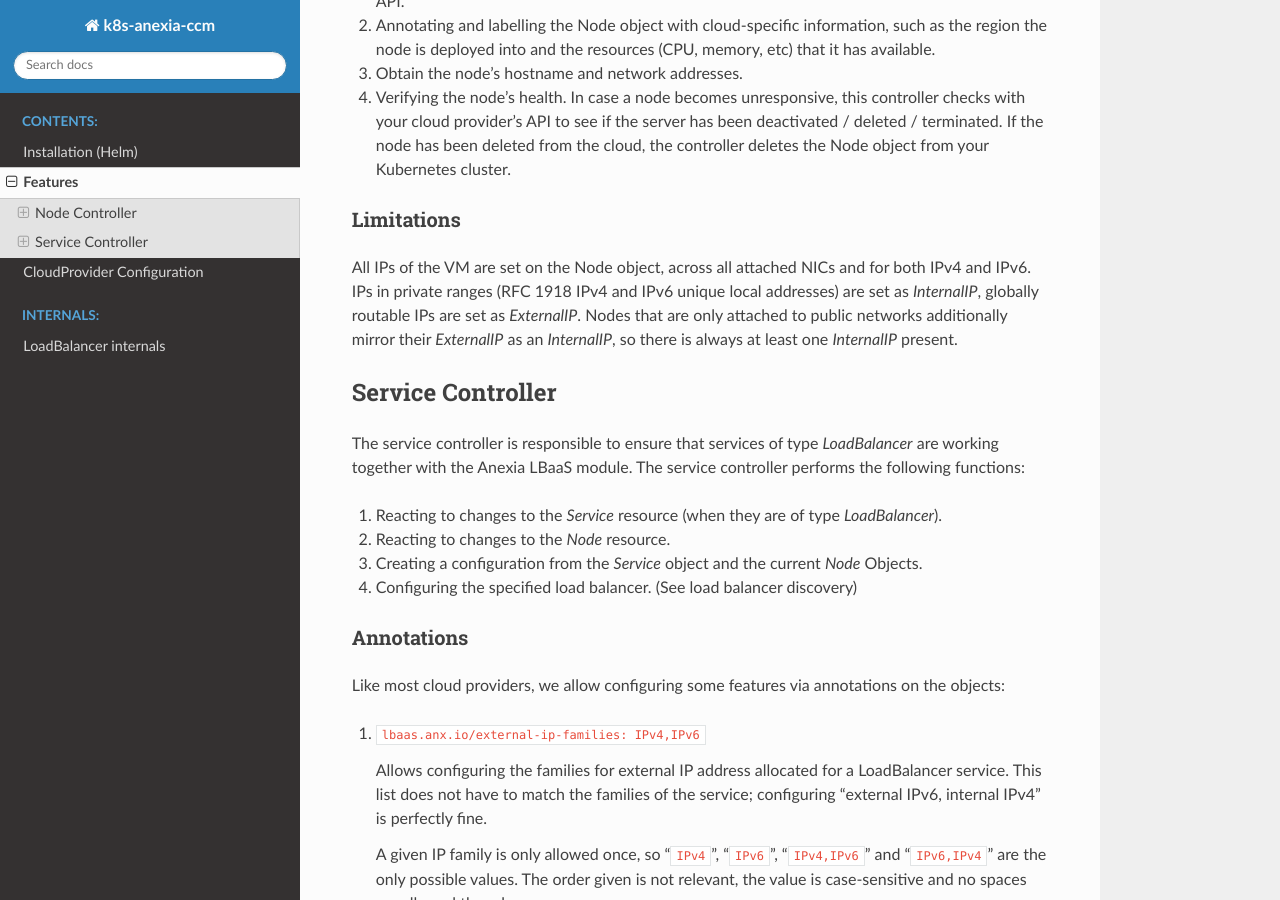
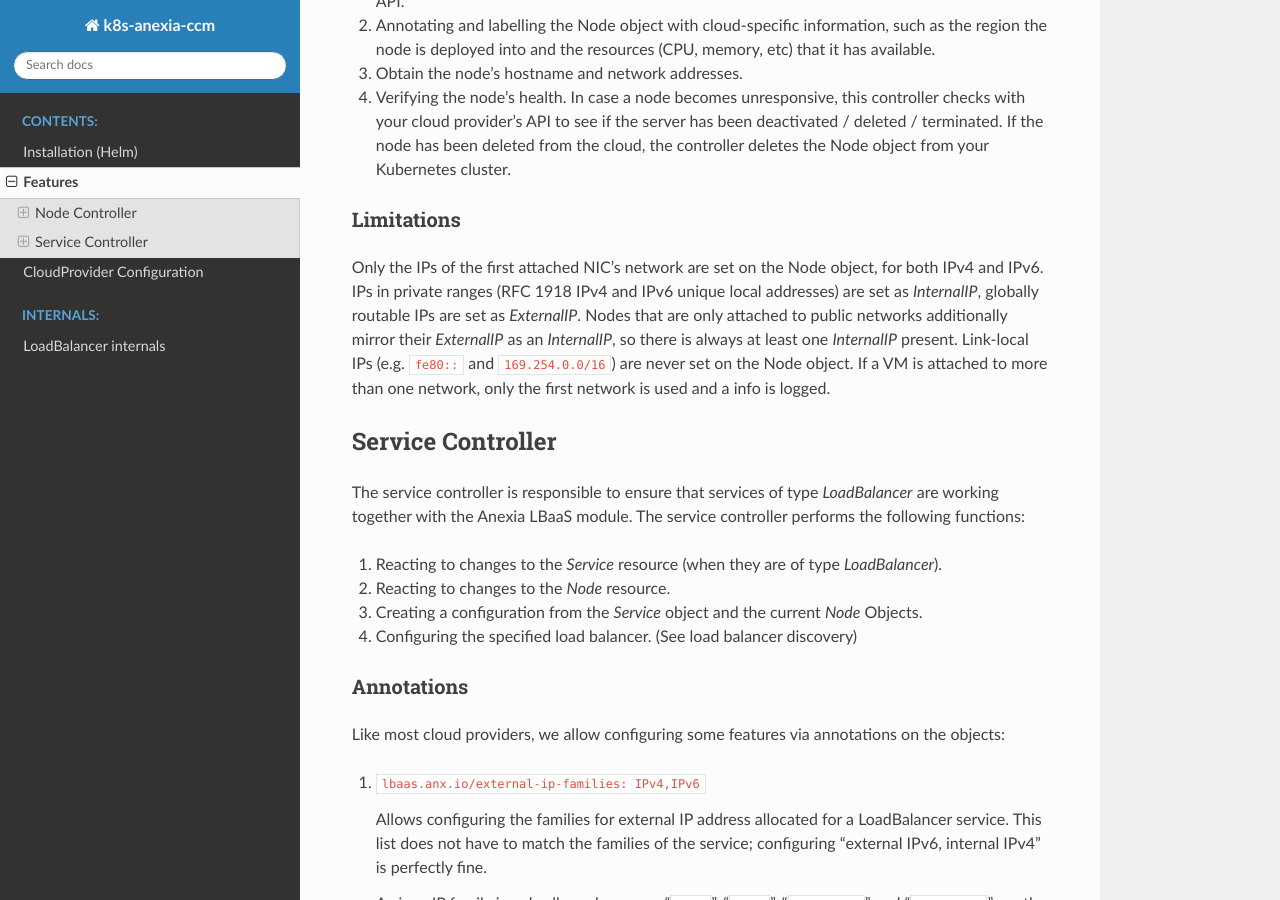
Before and after one commit to anexia-it/k8s-anexia-ccm, a Sphinx documentation site: the page built from docs/source/features.rst, in a window 1280 px wide and 900 px high, scrolled down 418 px. Built offline with Sphinx 7.4.7 and the Read the Docs theme 3.1.0, drawn with Linux system fonts in a browser that asks for light colours.

Commit message:
use only IPs from the first network

```diff
--- a/docs/source/features.rst
+++ b/docs/source/features.rst
@@ -21,10 +21,12 @@ The node controller performs the following functions:
 Limitations
 -----------
 
-All IPs of the VM are set on the Node object, across all attached NICs and for both IPv4 and IPv6. IPs in private
+Only the IPs of the first attached NIC's network are set on the Node object, for both IPv4 and IPv6. IPs in private
 ranges (RFC 1918 IPv4 and IPv6 unique local addresses) are set as `InternalIP`, globally routable IPs are set as
 `ExternalIP`. Nodes that are only attached to public networks additionally mirror their `ExternalIP` as an
-`InternalIP`, so there is always at least one `InternalIP` present.
+`InternalIP`, so there is always at least one `InternalIP` present. Link-local IPs (e.g. ``fe80::`` and ``169.254.0.0/16``)
+are never set on the Node object. If a VM is attached to more than one network, only the first network is used and a
+info is logged.
 
 
 Service Controller
```
Also changed, not shown: CHANGELOG.md (+4 -2 lines), 2 other files.
